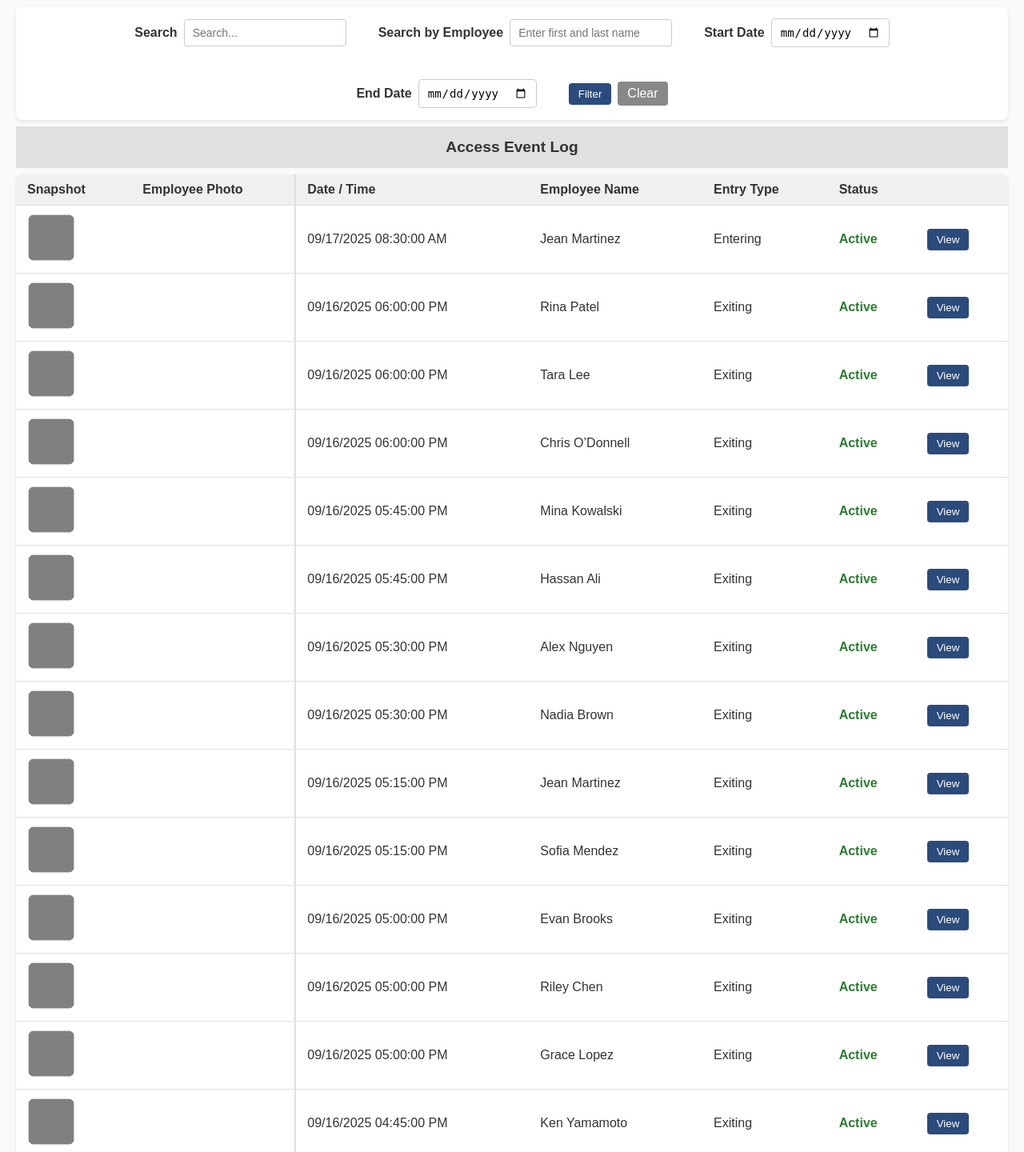
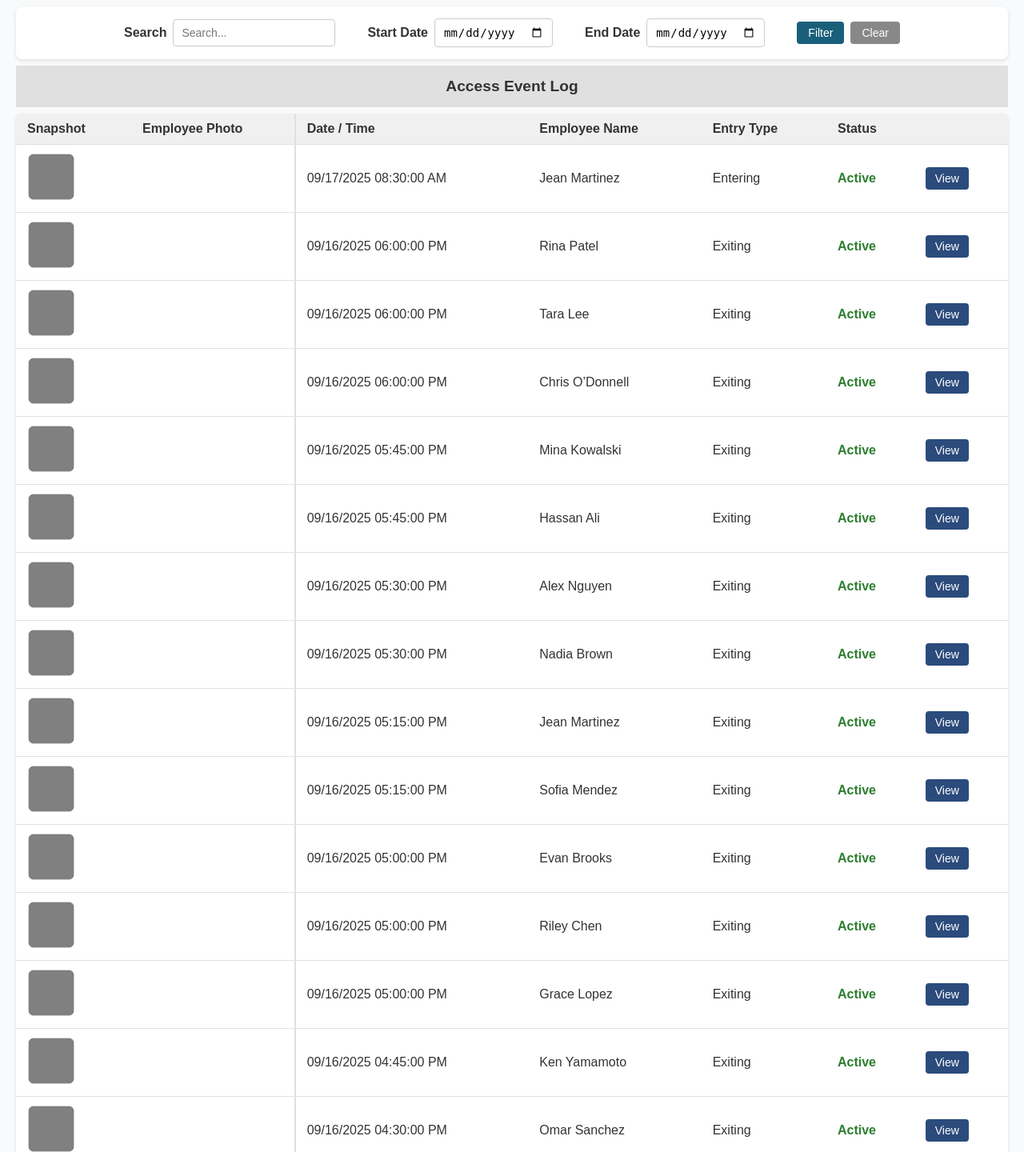
Before and after one commit to stephali/fwri-access-view, a Flask app: page / in a window 1280 px wide. Shown: the part 69-1509 px from the top of the page at 80% size. Run offline with Flask 3, Linux system fonts and the light colour scheme.

Commit message:
Fixed filter bar

```diff
--- a/app.py
+++ b/app.py
@@ -93,7 +93,7 @@ def index():
     if(start_date):
         start_date += " 00:00:00"
 
-    end_date = request.args.get('end_date', '')         # Request end_date and initialize HHMMSS to max value.
+    end_date = request.args.get('end_date', '')           # Request end_date and initialize HHMMSS to max value.
     if(end_date):
         end_date += " 23:59:59"
 
--- a/static/css/style.css
+++ b/static/css/style.css
@@ -144,18 +144,61 @@ body {
 }
 
 /* Buttons */
+/* =====================
+   BUTTON STYLES
+   ===================== */
+
+/* --- View Button --- */
 .view-btn {
   padding: 6px 12px;
-  background: #2b4b7c;
+  background: #2b4b7c;     /* FWRI blue */
   color: #fff;
   border: none;
   border-radius: 4px;
   cursor: pointer;
+  font-weight: 400;
+  font-size: 14px;
+  transition: background-color 0.2s ease;
 }
-
 .view-btn:hover {
   background: #1e365d;
 }
+
+/* --- Filter Button --- */
+.filter-btn {
+  padding: 6px 14px;
+  background: #1a5f7a;     /* Teal-blue for distinction */
+  color: #fff;
+  border: none;
+  border-radius: 4px;
+  cursor: pointer;
+  font-weight: 400;
+  font-size: 14px;
+  transition: background-color 0.2s ease;
+}
+.filter-btn:hover {
+  background: #144a5e;
+}
+
+/* --- Clear Button --- */
+.clear-btn {
+  padding: 6px 14px;
+  background: #888;        /* Neutral gray */
+  color: #fff;
+  border: none;
+  border-radius: 4px;
+  cursor: pointer;
+  font-weight: 400;
+  font-size: 14px;
+  text-decoration: none;
+  display: inline-block;
+  text-align: center;
+  transition: background-color 0.2s ease;
+}
+.clear-btn:hover {
+  background: #666;
+}
+
 
 /* Details Row */
 .details {
--- a/templates/index.html
+++ b/templates/index.html
@@ -21,20 +21,6 @@
     </div>
 
     <div class="filter-group">
-      <label for="employee">Search by Employee</label>
-      <input type="text" id="employee" name="employee" list="employee-list"
-            placeholder="Enter first and last name"
-            value="{{ request.args.get('employee', '') }}">
-
-      <datalist id="employee-list">
-        {% for name in entries | map(attribute='employee_name') | unique | sort %}
-          <option value="{{ name }}"></option>
-        {% endfor %}
-      </datalist>
-
-    </div>
-
-    <div class="filter-group">
       <label for="start-date">Start Date</label>
       <input type="date" id="start-date" name="start_date" value="{{ request.args.get('start_date', '') }}">
     </div>
@@ -44,9 +30,10 @@
       <input type="date" id="end-date" name="end_date" value="{{ request.args.get('end_date', '') }}">
     </div>
 
+    <!-- Inside your filter bar -->
     <div class="filter-group">
-      <button type="submit" class="view-btn">Filter</button>
-      <a href="/" class="view-btn" style="background:#888; text-decoration:none;">Clear</a>
+      <button type="submit" class="filter-btn">Filter</button>
+      <a href="/" class="clear-btn">Clear</a>
     </div>
   </form>
 
```
